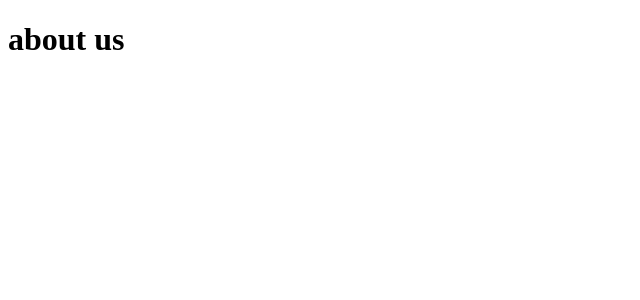
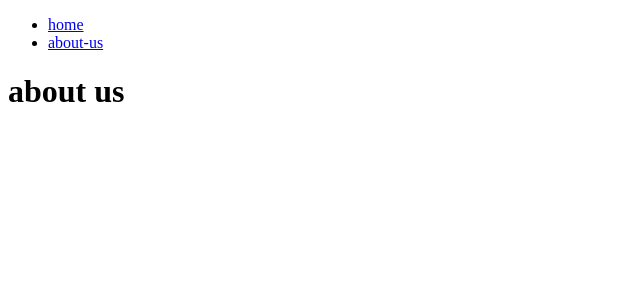
Before and after one commit to JoByeongYoun/nomad-next14, a Next.js app: page /about-us in a window 1280 px wide. Shown: the top 300 px of the page, without its empty margins (0-640 px from the left). Built offline with nearby package versions, Linux system fonts and the light colour scheme.

Commit message:
add navigation

```diff
--- a/app/about-us/page.tsx
+++ b/app/about-us/page.tsx
@@ -1,3 +1,10 @@
+import Navigation from "../components/navigation";
+
 export default function AboutUs() {
-    return <h1>about us</h1>
+    return (
+        <div>
+            <Navigation />
+            <h1>about us</h1>
+        </div>
+    )
 }
--- /dev/null
+++ b/app/components/navigation.tsx
@@ -0,0 +1,10 @@
+import Link from "next/link";
+
+export default function Navigation() {
+    return (
+        <ul>
+            <li><Link href={'/'}>home</Link></li>
+            <li><Link href={'/about-us'}>about-us</Link></li>
+        </ul>
+    )
+}
```
Also changed, not shown: app/not-found.tsx (+8 -1 lines), app/page.tsx (+8 -1 lines).
